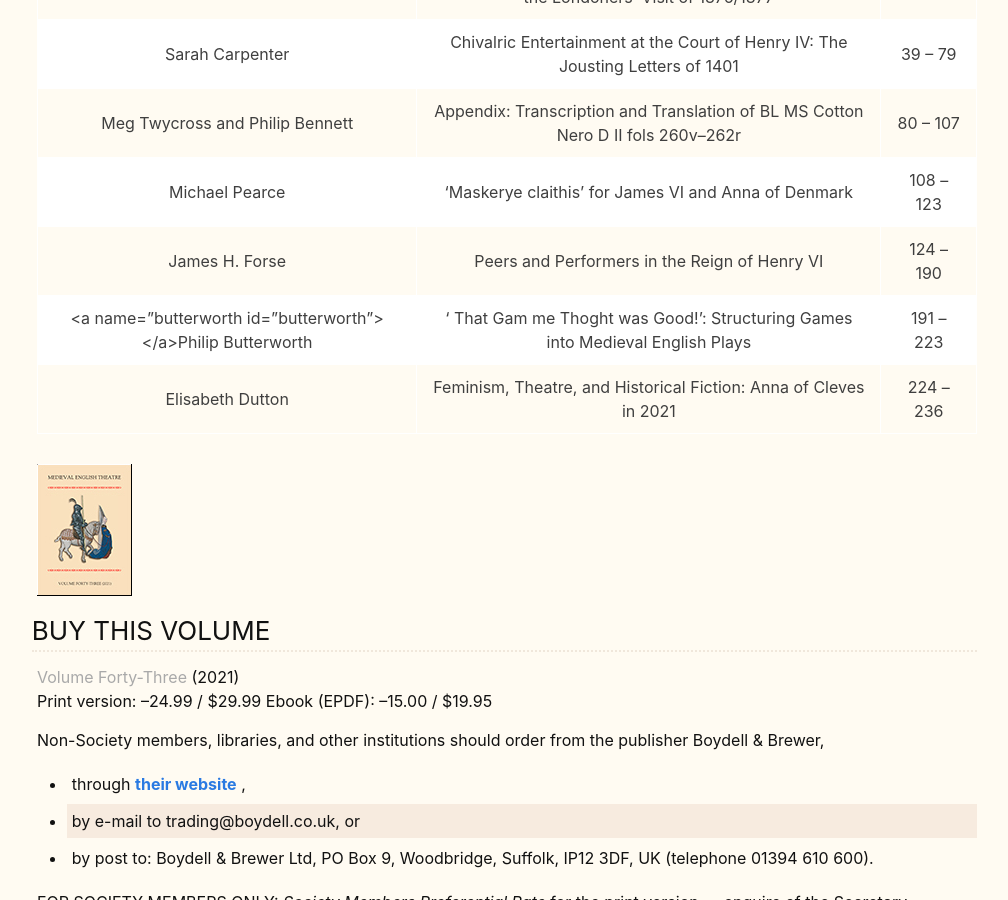
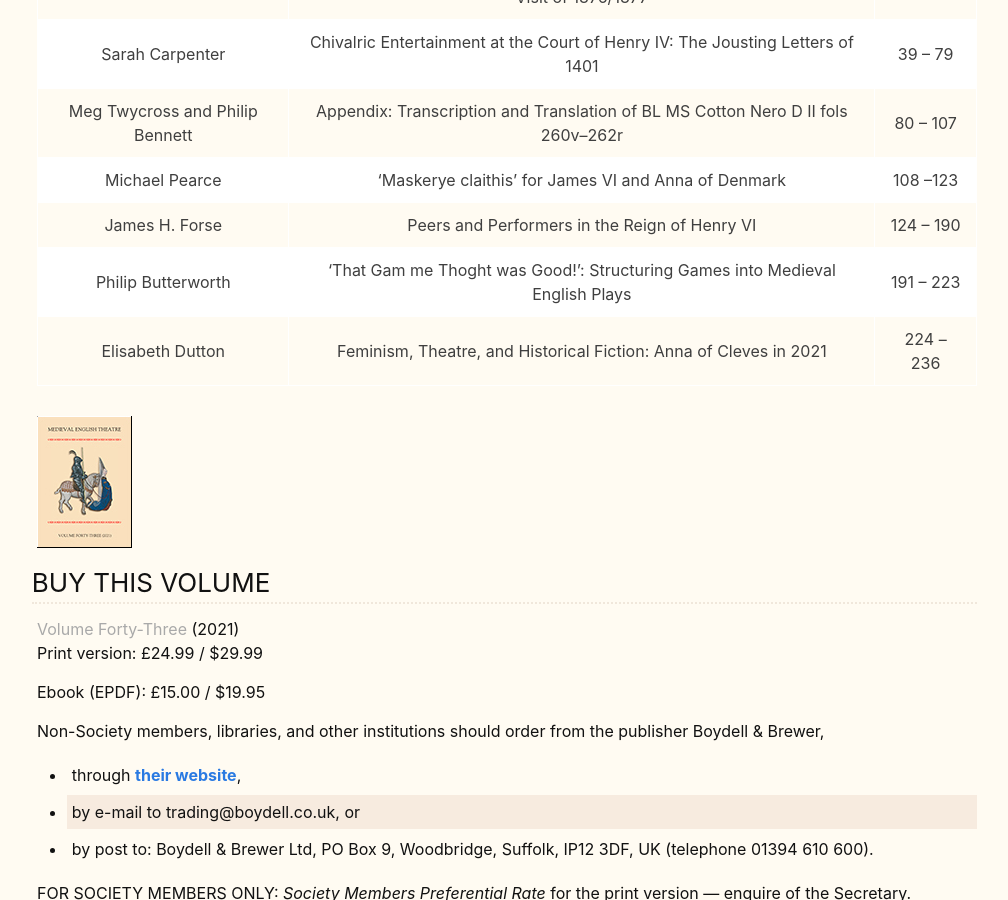
Before and after one commit to MedievalEnglishTheatre/MedievalEnglishTheatre.github.io, a Jekyll site: the page built from src/journal/vol43.md, in a window 1280 px wide and 900 px high, scrolled down 555 px. Shown: the whole window, without its empty margins (133-1141 px from the left). Built offline with Jekyll 4.4.1, drawn with Linux system fonts in a browser that asks for light colours.

Commit message:
Fix formatting and pricing details in vol43.md

```diff
--- a/src/journal/vol43.md
+++ b/src/journal/vol43.md
@@ -20,7 +20,7 @@ volume_number: 43
 |<a  name="bennett" id="bennett"> </a>Meg Twycross and Philip Bennett|Appendix: Transcription and Translation of BL MS Cotton Nero D II fols 260v–262r |80 – 107|
 |<a  name="pearce" id="pearce"> </a>Michael Pearce|‘Maskerye claithis’ for James VI and Anna of Denmark |108 –123|
 |<a  name="forse" id="forse"> </a>James H. Forse|Peers and Performers in the Reign of Henry VI  |124 – 190|
-|<a  name="butterworth id="butterworth"> </a>Philip Butterworth|‘ That Gam me Thoght was Good!’: Structuring Games into Medieval English Plays |191 – 223|
+|<a  name="butterworth" id="butterworth"> </a>Philip Butterworth|‘That Gam me Thoght was Good!’: Structuring Games into Medieval English Plays |191 – 223|
 |<a  name="dutton" id="dutton"> </a>Elisabeth Dutton|Feminism, Theatre, and Historical Fiction: Anna of Cleves in 2021  |224 – 236|
 {: .issueContents-table}
 
@@ -29,13 +29,14 @@ volume_number: 43
 ### BUY THIS VOLUME
 
 <a  name="43" id="43">Volume Forty-Three</a> (2021)
-Print version: –24.99 / $29.99
-Ebook (EPDF): –15.00 / $19.95
+Print version: £24.99 / $29.99
+
+Ebook (EPDF): £15.00 / $19.95
 
 Non-Society members, libraries, and other institutions should order from the publisher Boydell &amp; Brewer,
 
 
-- through [ **their website** ](https://boydellandbrewer.com/book/medieval-english-theatre-43-9781843846307/),
+- through [**their website**](https://boydellandbrewer.com/book/medieval-english-theatre-43-9781843846307/),
 - by e-mail to trading@boydell.co.uk, or
 - by post to: Boydell &amp; Brewer Ltd, PO Box 9, Woodbridge, Suffolk, IP12 3DF, UK (telephone 01394 610 600).
 
```
